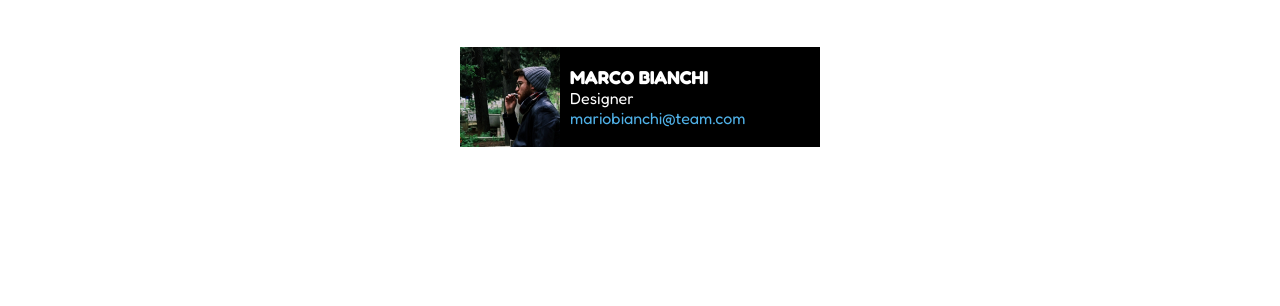
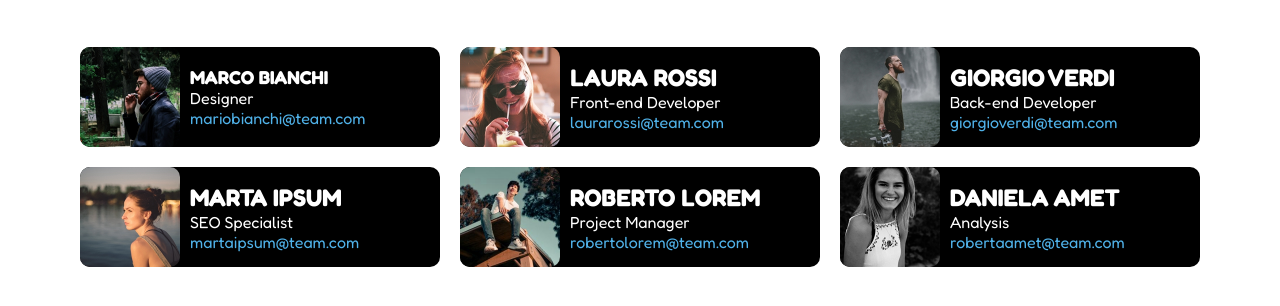
Before and after one commit to marcocareddu/html-css-flex-cards, a plain HTML site: page index.html in a window 1280 px wide. Shown: the part 142-448 px from the top of the page. Drawn offline with Linux system fonts and the light colour scheme.

Commit message:
added all cards

```diff
--- a/css/style.css
+++ b/css/style.css
@@ -48,11 +48,13 @@ h1 {
     color: #fff;
     background-color: var(--card-bgc);
     margin: 10px;
+    border-radius: 10px;
 }
 
 div > img {
     height: 100px;
     margin-right: 10px;
+    border-radius: 10px;
 }
 
 .card-info {
--- a/index.html
+++ b/index.html
@@ -26,6 +26,7 @@
         <!-- CARDS -->
         <section class="our-team container">
             <div class="cards-container display-flex">
+
                 <div class="card display-flex">
                     <img src="./img/bianchi.png" alt="Foto di Marco Bianchi">
                     <div class="card-info">
@@ -34,9 +35,53 @@
                         <a class="card-mail" href="mailto:mariobianchi@team.com">mariobianchi@team.com</a>
                     </div>
                 </div>
+
+                <div class="card display-flex">
+                    <img src="./img/rossi.png" alt="Foto di Laura Rossi">
+                    <div class="card-info">
+                        <h2 class="card-name">LAURA ROSSI</h2>
+                        <h4 class="card-profes">Front-end Developer</h4>
+                        <a class="card-mail" href="mailto:laurarossi@team.com">laurarossi@team.com</a>
+                    </div>
+                </div>
+
+                <div class="card display-flex">
+                    <img src="./img/verdi.png" alt="Foto di Giorgio Verdi">
+                    <div class="card-info">
+                        <h2 class="card-name">GIORGIO VERDI</h2>
+                        <h4 class="card-profes">Back-end Developer</h4>
+                        <a class="card-mail" href="mailto:giorgioverdi@team.com">giorgioverdi@team.com</a>
+                    </div>
+                </div>
+                <div class="card display-flex">
+                    <img src="./img/ipsum.png" alt="Foto di Marta Ipsum">
+                    <div class="card-info">
+                        <h2 class="card-name">MARTA IPSUM</h2>
+                        <h4 class="card-profes">SEO Specialist</h4>
+                        <a class="card-mail" href="mailto:martaipsum@team.com">martaipsum@team.com</a>
+                    </div>
+                </div>
+
+                <div class="card display-flex">
+                    <img src="./img/lorem.png" alt="Foto di Roberto Lorem">
+                    <div class="card-info">
+                        <h2 class="card-name">ROBERTO LOREM</h2>
+                        <h4 class="card-profes">Project Manager</h4>
+                        <a class="card-mail" href="mailto:robertolorem@team.com">robertolorem@team.com</a>
+                    </div>
+                </div>
+
+                <div class="card display-flex">
+                    <img src="./img/amet.png" alt="Foto di Daniela Amet">
+                    <div class="card-info">
+                        <h2 class="card-name">DANIELA AMET</h2>
+                        <h4 class="card-profes">Analysis</h4>
+                        <a class="card-mail" href="mailto:robertaamet@team.com">robertaamet@team.com</a>
+                    </div>
+                </div>
+
             </div>
         </section>
-
     </main>
 </body>
 </html>
```
